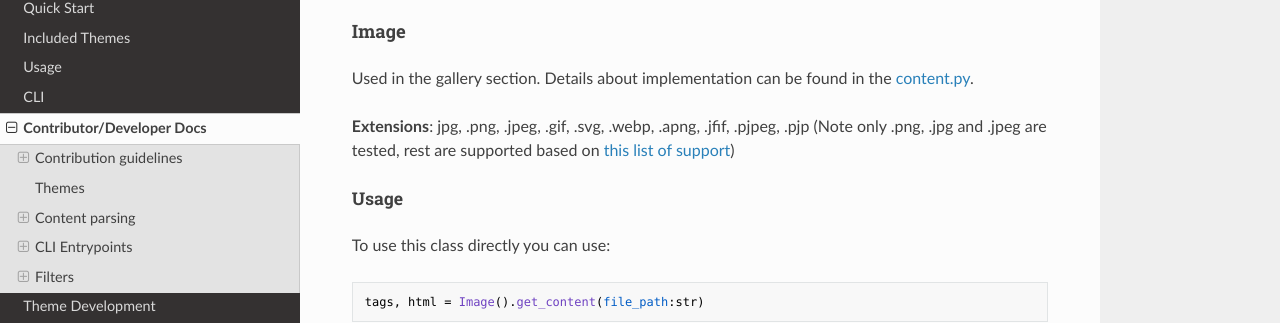
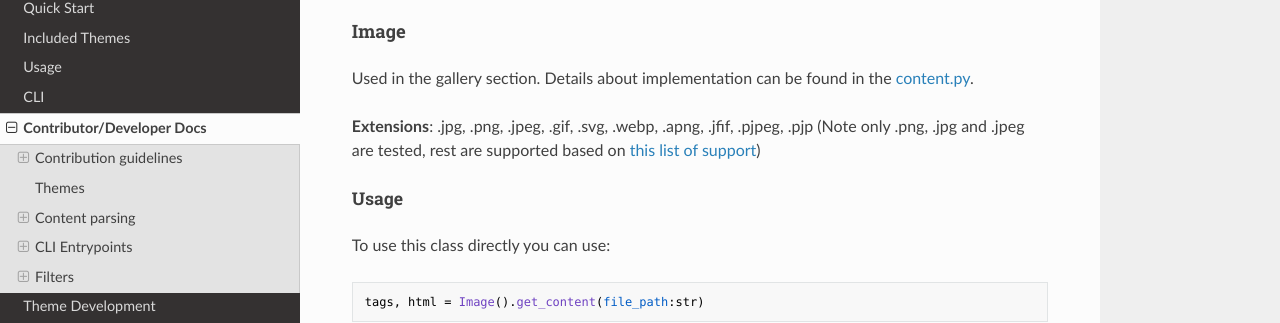
Before and after one commit to Descent098/ezcv, an MkDocs documentation site: the page built from docs/contributor-docs.md, in a window 1280 px wide and 900 px high, scrolled down 1895 px. Shown: the part 141-464 px from the top of the window. Built offline with MkDocs 1.6.1, drawn with Linux system fonts in a browser that asks for light colours; nearby versions of some CDN libraries.

```diff
--- a/docs/contributor-docs.md
+++ b/docs/contributor-docs.md
@@ -76,7 +76,7 @@ The `metadata` return variable is a defaultdict of the [YAML Frontmatter](https:
 
 Used in the gallery section. Details about implementation can be found in the [content.py](https://github.com/Descent098/ezcv/blob/master/ezcv/content.py).
 
-**Extensions**: jpg, .png, .jpeg, .gif, .svg, .webp, .apng, .jfif, .pjpeg, .pjp (Note only .png, .jpg and .jpeg are tested, rest are supported based on [this list of support](https://developer.mozilla.org/en-US/docs/Web/HTML/Element/img))
+**Extensions**: .jpg, .png, .jpeg, .gif, .svg, .webp, .apng, .jfif, .pjpeg, .pjp (Note only .png, .jpg and .jpeg are tested, rest are supported based on [this list of support](https://developer.mozilla.org/en-US/docs/Web/HTML/Element/img))
 
 ##### Usage
 
```
Also changed, not shown: 3 other files.
